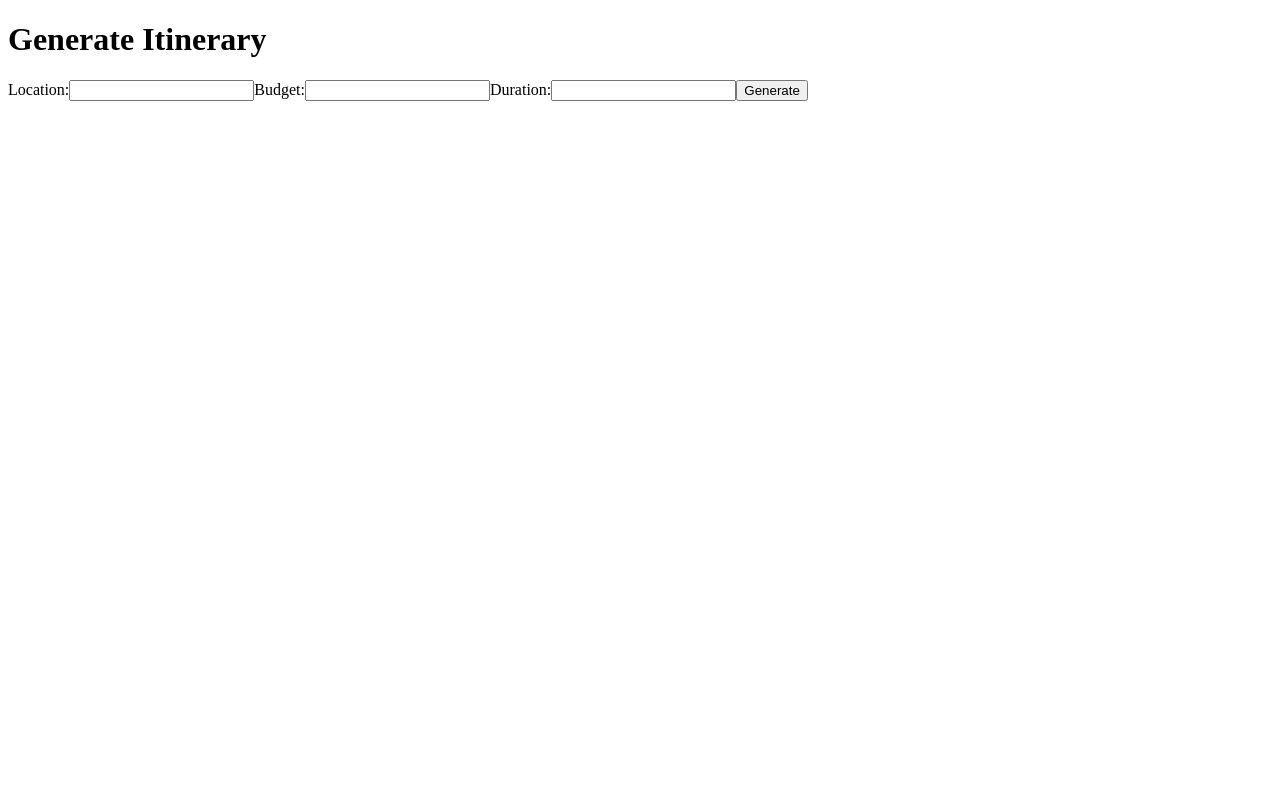
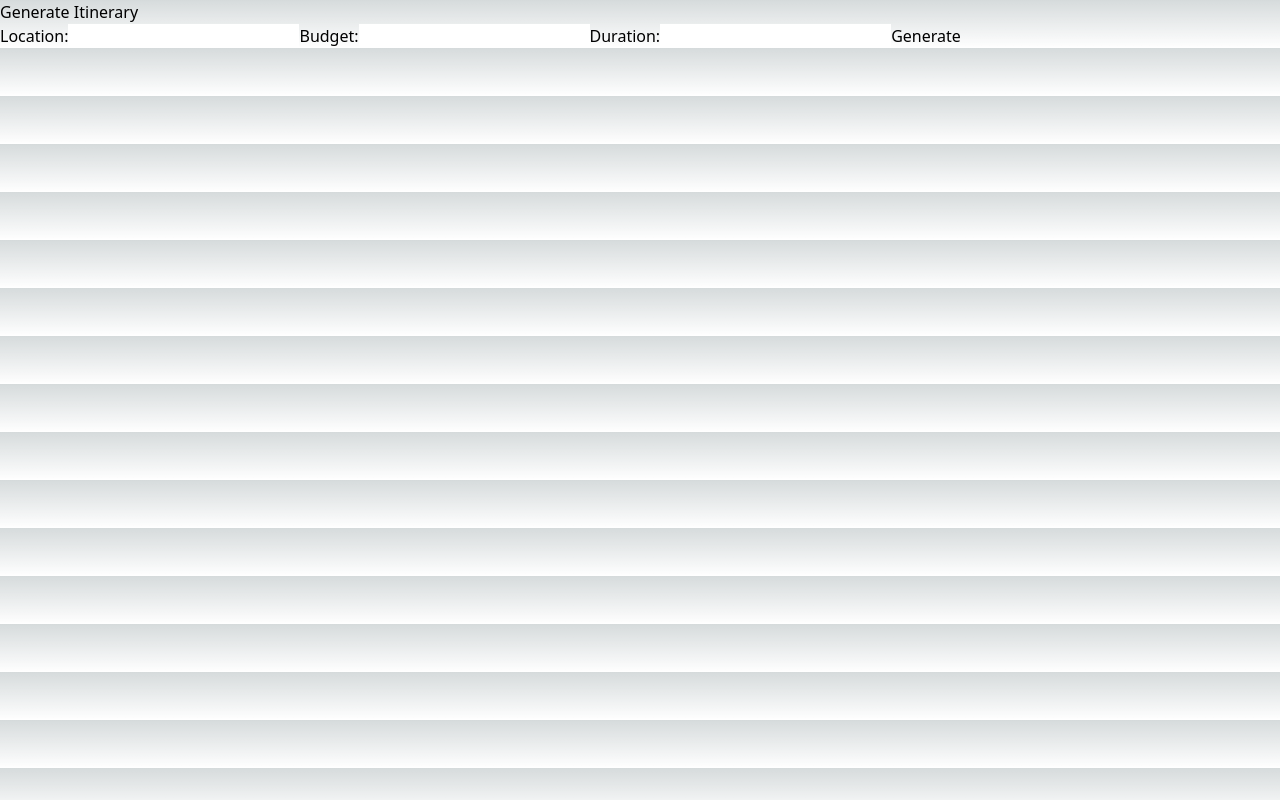
Before and after one commit to siruislybro/JourneyCraft, a Next.js app in the folder journey-craft/: page /generate in a window 1280 px wide. Built offline with nearby package versions, Linux system fonts and the light colour scheme.

Commit message:
tailwind fix

```diff
--- /dev/null
+++ b/journey-craft/pages/_app.tsx
@@ -0,0 +1,6 @@
+import '../app/globals.css'
+import type { AppProps } from 'next/app'
+
+export default function App({ Component, pageProps }: AppProps) {
+  return <Component {...pageProps} />
+}
--- a/journey-craft/tailwind.config.js
+++ b/journey-craft/tailwind.config.js
@@ -1,18 +1,13 @@
 /** @type {import('tailwindcss').Config} */
 module.exports = {
   content: [
+    './app/**/*.{js,ts,jsx,tsx,mdx}', // Note the addition of the `app` directory.
     './pages/**/*.{js,ts,jsx,tsx,mdx}',
     './components/**/*.{js,ts,jsx,tsx,mdx}',
-    './app/**/*.{js,ts,jsx,tsx,mdx}',
+
   ],
   theme: {
-    extend: {
-      backgroundImage: {
-        'gradient-radial': 'radial-gradient(var(--tw-gradient-stops))',
-        'gradient-conic':
-          'conic-gradient(from 180deg at 50% 50%, var(--tw-gradient-stops))',
-      },
-    },
+    extend: {},
   },
   plugins: [],
-}
+};
```
Also changed, not shown: journey-craft/package.json (+5 -3 lines), 1 other file (tests, documents, lock files or other folders).
